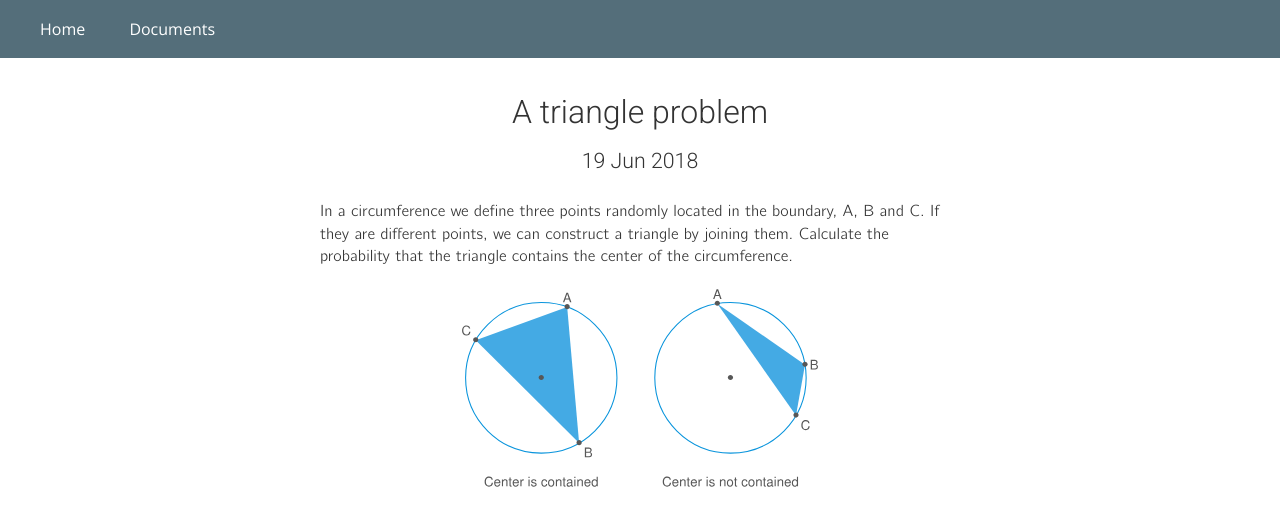
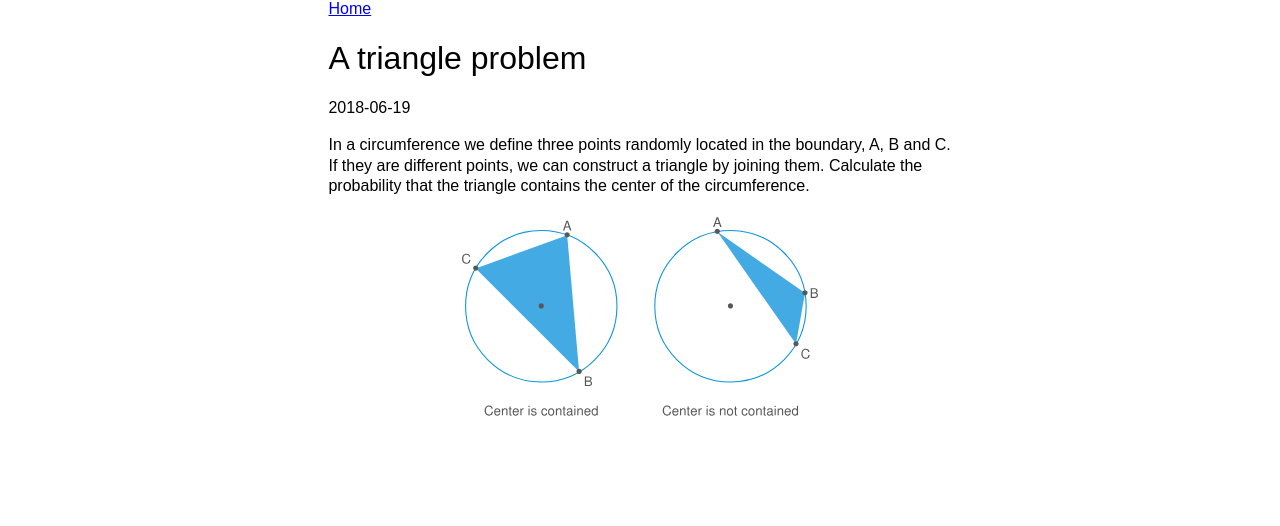
Before and after one commit to guillermobox/guillermobox.github.io, a Jekyll site: the page built from _docs/circle.md, in a window 1280 px wide. Shown: the top 526 px of the page. Built offline with Jekyll 4.4.1, drawn with Linux system fonts in a browser that asks for light colours.

Commit message:
Rework interface

```diff
--- a/_config.yml
+++ b/_config.yml
@@ -13,6 +13,3 @@ author:
  gravatar: fde8fdc7df4bafbc91d4fad5ad9363d0
  github: guillermobox
  bitbucket: guillermobox
- googleplus: GuillermoIndalecioFernández
- occupation: Physicist, developer
- location: Santiago de Compostela, Spain
--- a/_layouts/document.html
+++ b/_layouts/document.html
@@ -2,11 +2,7 @@
 layout: main
 ---
 
-<div class="document fullwidth">
-	<div class="content">
-		<h1>{{page.title}}<br />
-			<span class="smaller">{{page.date | date_to_string}}</span>
-		</h1>
-		{{content}}
-	</div>
-</div>
+<h1>{{page.title}}</h1>
+<p>{{page.date | date: "%Y-%m-%d" }}</p>
+
+{{content}}
--- a/_layouts/main.html
+++ b/_layouts/main.html
@@ -2,57 +2,18 @@
 ---
 <!DOCTYPE html>
 <html lang="en">
+
 <head>
 	<title>{{site.name}}</title>
 	<meta name="viewport" content="width=device-width, initial-scale=1.0">
 	<link rel="stylesheet" href="/css/normalize.css">
 	<link rel="stylesheet" href="/css/document.css">
-<link rel="stylesheet" href="https://fonts.googleapis.com/css?family=Open+Sans|Roboto:300,400">
-<script type="text/x-mathjax-config">
-MathJax.Hub.Config({
-	showMathMenu: false,
-	jax: ["input/TeX","output/HTML-CSS"],
-	extensions: ["tex2jax.js", "a11y/accessibility-menu.js"],
-	TeX: {
-		extensions: ["AMSmath.js","AMSsymbols.js","noErrors.js","noUndefined.js"]
-	},
-	tex2jax: {
-		inlineMath: [['$','$'], ['\\(','\\)']]
-	},
-	"HTML-CSS": {
-		fonts: ["Latin-Modern"],
-	}
-});
-</script>
-<script src='https://cdnjs.cloudflare.com/ajax/libs/mathjax/2.7.4/latest.js' async></script>
+</head>
 
-<script>
-window.addEventListener('load', function(ev) {
-	var list = document.getElementById('navigationList');
-	var url = '/' + window.location.pathname.split('/')[1] + '/';
-
-	if (url === '//')
-		url = '/';
-
-	var query = 'li>a[href="' + url + '"]'
-
-	var item = list.querySelector(query).parentElement;
-
-	item.className += 'active';
-	item.scrollIntoView()
-});
-</script>
-
-</head>
 <body>
 
 	<header>
-	<div id="navigation">
-		<ul id="navigationList">
-			<li><a href="/">Home</a></li>
-			<li><a href="/docs/">Documents</a></li>
-		</ul>
-	</div>
+		<a href="/">Home</a>
 	</header>
 
 	<main>
@@ -60,4 +21,5 @@ window.addEventListener('load', function(ev) {
 	</main>
 
 </body>
+
 </html>
--- a/css/document.scss
+++ b/css/document.scss
@@ -1,234 +1,32 @@
 ---
 ---
-
-$primary: #546e7a;
-$primarylight: #819ca9;
-$primarydark: #29434e;
-$primarytext: #ffffff;
-$secondary: #ffc107;
-$secondarylight: #fff350;
-$secondarydark: #c79100;
-$secondarytext: #000000;
-
-$background: #f5f5f5;
-
-// Main components of the site
 body {
-	font-family: 'Open Sans', sans-serif;
-	margin: 0px;
-	padding: 0px;
+	box-sizing: border-box;
+	padding: 0px 1ex;
+	margin: 0px auto;
 	font-size: 16px;
+	max-width: 40em;
+	width: 100%;
 	min-height: 100vh;
+	font-family: sans-serif;
 }
 
-header {
+p,ol {
+	line-height: 1.3em;
 }
 
-main {
-	width: 100%;
-}
-// Cards, material style
-div.card {
-	background-color: white;
-	margin: 0px auto;
-	margin-top: 20px;
-	overflow: hidden;
-	border-radius: 2px;
-	max-width: 400px;
-	width: 90%;
-	padding: 10px;
-	a {
-		color: $secondarydark;
-		text-decoration: none;
-	}
-	img{
-		border-radius: 2px;
-		margin: 10px auto;
-		padding: 5px;
-		border: 1px solid #cdcdcd;
-		display: block;
-	}
-	ul{
-		padding: 10px;
-		li {
-			list-style-type: none;
-		}
-	}
-	.title {
-		font-size: 16pt;
-		margin-bottom: 20px;
-	}
-	font-size: 10pt;
-	line-height: 1.4;
-	text-align: justify;
+img {
+	box-sizing: border-box;
+	display: block;
+	padding: 0px 1ex;
+	margin: 0 auto;
+	max-width: 100%;
 }
 
-// This is for the list of documents
-div.list {
-	margin: 20px auto;
-	ul {
-		margin: 0px;
-		padding: 0px;
-		li{
-			margin: 2px;
-			background-color: white;
-			display: block;
-			list-style-type: none;
-			cursor: pointer;
-			&:hover {
-			}
-			a{
-				padding: 10px 20px;
-				display: inline-block;
-				width: 100%;
-				color: black;
-				text-decoration: none;
-			}
-		}
-	}
-}
-
-// This is for the navigation bar present in all the document
-div#navigation {
-	width: 100%;
-	padding: 0px;
-	background-color: $primary;
-	white-space: nowrap;
-	ul {
-		margin: 0px;
-		padding: 0px;
-		padding: 0px 20px;
-		list-style-type: none;
-		overflow-x: auto;
-		li {
-			padding: 0px;
-			margin: 0px;
-			display: inline;
-			a {
-				display: inline-block;
-				padding: 20px 20px;
-				text-decoration: none;
-				color: $primarytext;
-				&:hover {
-					background-color: transparentize(white, 0.8);
-				}
-			}
-			&.active > a {
-					border-bottom: 4px solid $secondary;
-					padding-bottom: 16px;
-			}
-		}
-	}
-}
-
-// This is to show documents
-div.document {
-	margin: 0px auto;
-	overflow: hidden;
-	border-radius: 2px;
-	background-color: white;
-	.content {
-		max-width: 40em;
-    	margin: 2em auto;
-		font-family: "Computer Modern Bright", sans-serif;
-		color: #333;
-		line-height: 1.4;
-		h1 {
-			font-family: 'Roboto', sans-serif;
-			font-weight:300;
-			text-align: center;
-		}
-		img {
-			max-width: 100%;
-			margin: 0 auto;
-			display: block;
-		}
-	}
-}
-
-@media (max-width: 400px) {
-
-	div.document > div.content {
-		margin: 1em;
-		h1 {
-			font-size: 1.5em;
-		}
-	}
-
-}
-
-
-.depth1 {
-	box-shadow: 0 1px 3px rgba(0,0,0,0.12), 0 1px 2px rgba(0,0,0,0.24);
-}
-
-.depth2 {
-	box-shadow: 0 3px 6px rgba(0,0,0,0.16), 0 3px 6px rgba(0,0,0,0.23);
+h1 {
+	font-weight: normal;
 }
 
 .dim {
 	opacity: 0.6;
 }
-
-.smaller {
-	font-size: 0.666em;
-}
-
-.noselect {
-	-webkit-user-select: none;  /* Chrome all / Safari all */
-	-moz-user-select: none;     /* Firefox all */
-	-ms-user-select: none;      /* IE 10+ */
-	user-select: none;          /* Likely future */
-}
-
-span.tag {
-	float: right;
-	display: block;
-	position: absolute;
-	right: 10px;
-	bottom: 10px;
-	font-size: 75%;
-	padding: 2px 5px;
-	color: white;
-	border-radius: 3px;
-}
-
-span.tag-riddle {
-	background-color: #9575CD;
-}
-
-span.tag-math {
-	background-color: #43a047;
-}
-
-@font-face {
-	font-family: 'Computer Modern Bright';
-	src: url('cmunbmr.woff') format('woff');
-	font-weight: normal;
-	font-style: normal;
-}
-
-@font-face {
-	font-family: 'Computer Modern Bright';
-	src: url('cmunbbx.woff') format('woff');
-	font-weight: bold;
-	font-style: normal;
-}
-
-@font-face {
-	font-family: 'Computer Modern Bright';
-	src: url('cmunbmo.woff') format('woff');
-	font-weight: normal;
-	font-style: italic;
-}
-
-@font-face {
-	font-family: 'Computer Modern Bright';
-	src: url('cmunbxo.woff') format('woff');
-	font-weight: bold;
-	font-style: italic;
-}
-
-p {
-	font-family: "Computer Modern Bright";
-}
```
Also changed, not shown: docs/index.html (deleted, +0 -16 lines), index.html (+6 -7 lines), css/cmunbbx.woff (deleted), css/cmunbmo.woff (deleted), css/cmunbmr.woff (deleted), css/cmunbxo.woff (deleted). Lines whose indentation alone changed are shown as unchanged.
